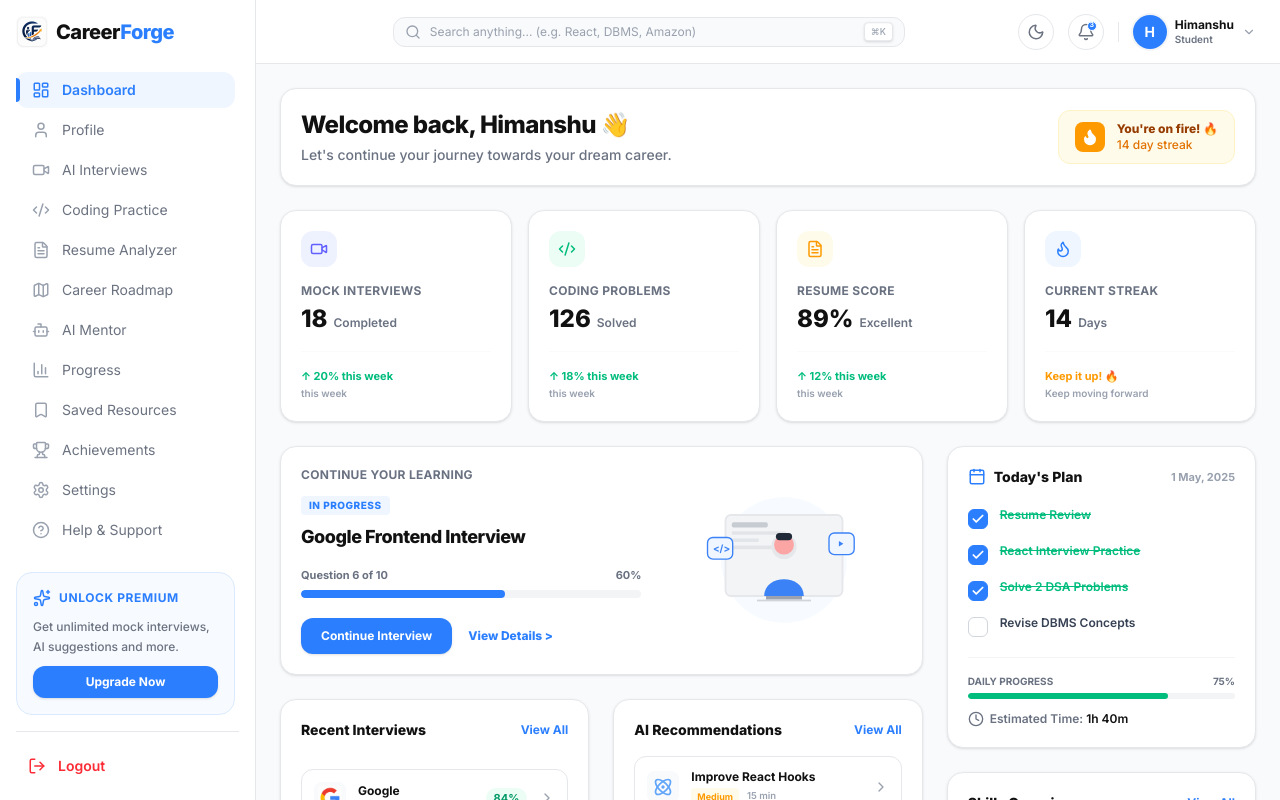
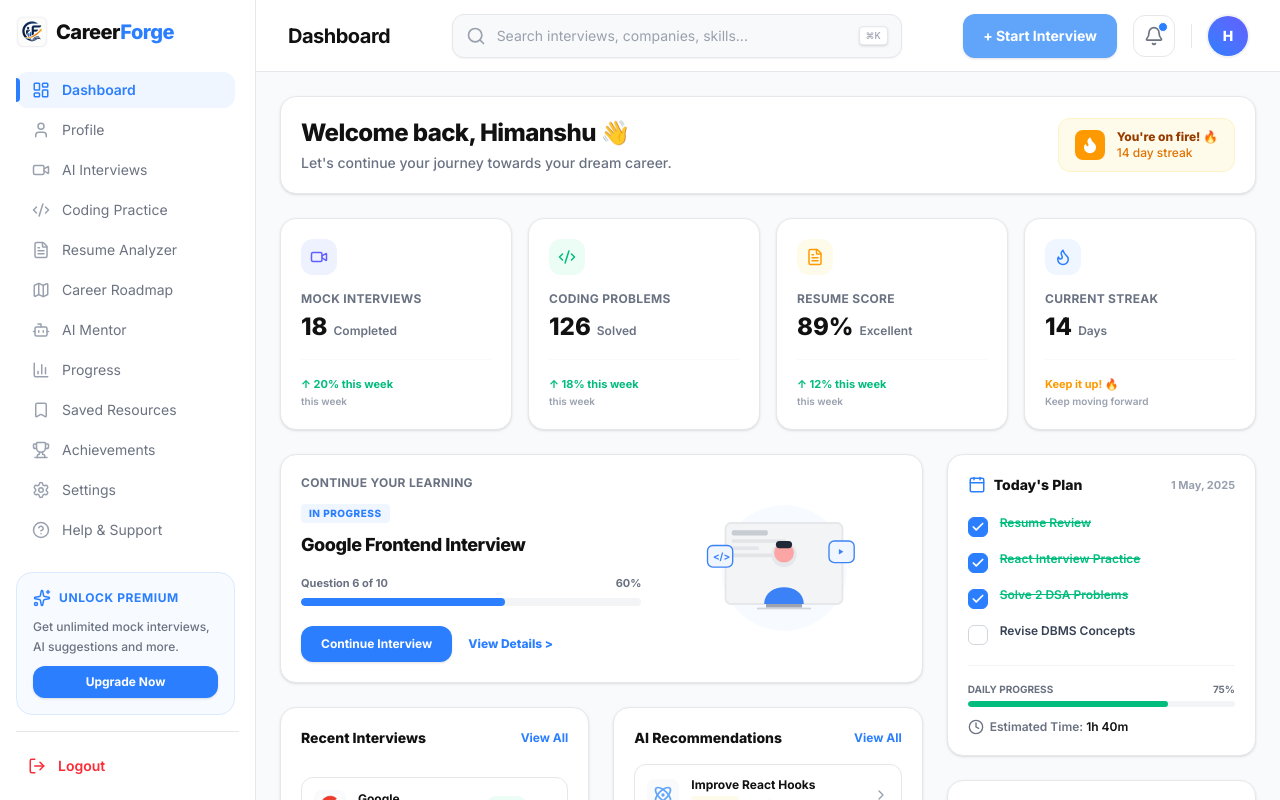
Before and after one commit to HimanshuDhurvey/CareerForge, a React (Vite) app in the folder client/: page /dashboard in a window 1280 px wide. Built offline with nearby package versions, Linux system fonts and the light colour scheme.

Commit message:
Change in UI of navigation bar

```diff
--- a/client/src/features/dashboard/components/TopNavbar.jsx
+++ b/client/src/features/dashboard/components/TopNavbar.jsx
@@ -1,108 +1,114 @@
-import React, { useState, useEffect } from 'react';
-import { useNavigate } from 'react-router-dom';
-import { Menu, Search, Bell, Moon, Sun, ChevronDown } from 'lucide-react';
-import logo from '../../../assets/logo.jpg';
+import React, { useState } from 'react';
+import { useNavigate, useLocation } from 'react-router-dom';
+import { Menu, Search, Bell } from 'lucide-react';
 import ProfileDropdown from '../../../components/Navbar/ProfileDropdown';
 
 export default function TopNavbar({ onMenuToggle }) {
   const navigate = useNavigate();
+  const location = useLocation();
   const [dropdownOpen, setDropdownOpen] = useState(false);
-  const [theme, setTheme] = useState(() => {
-    return localStorage.getItem('theme') || 'light';
-  });
 
-  useEffect(() => {
-    const root = window.document.documentElement;
-    if (theme === 'dark') {
-      root.classList.add('dark');
-    } else {
-      root.classList.remove('dark');
+  // Map route paths to dynamic Page Titles
+  const getPageTitle = (pathname) => {
+    switch (pathname) {
+      case '/dashboard':
+        return 'Dashboard';
+      case '/profile':
+        return 'Profile';
+      case '/ai-interviews':
+        return 'AI Interviews';
+      case '/coding-practice':
+        return 'Coding Practice';
+      case '/resume-analyzer':
+        return 'Resume Analyzer';
+      case '/career-roadmap':
+        return 'Career Roadmap';
+      case '/ai-mentor':
+        return 'AI Mentor';
+      case '/progress':
+        return 'Progress';
+      case '/saved-resources':
+        return 'Saved Resources';
+      case '/achievements':
+        return 'Achievements';
+      case '/settings':
+        return 'Settings';
+      case '/help-support':
+        return 'Help & Support';
+      case '/notifications':
+        return 'Notifications';
+      default:
+        const cleanStr = pathname.replace('/', '').replace('-', ' ');
+        return cleanStr ? cleanStr.split(' ').map(w => w.charAt(0).toUpperCase() + w.slice(1)).join(' ') : 'Dashboard';
     }
-    localStorage.setItem('theme', theme);
-  }, [theme]);
-
-  const toggleTheme = () => {
-    setTheme((prev) => (prev === 'light' ? 'dark' : 'light'));
   };
 
+  const pageTitle = getPageTitle(location.pathname);
+
   return (
-    <header className="h-16 flex-shrink-0 border-b border-[#E5E7EB] dark:border-gray-800 bg-white dark:bg-[#0b0f19] px-4 sm:px-6 flex items-center justify-between sticky top-0 z-20 w-full transition-colors theme-transition">
-      {/* Left Area: Hamburger and Brand */}
+    <header className="h-[72px] flex-shrink-0 border-b border-[#E5E7EB] dark:border-gray-800 bg-white dark:bg-[#0b0f19] px-6 sm:px-8 flex items-center justify-between sticky top-0 z-20 w-full transition-colors duration-200">
+      {/* Left: Page Title & Mobile Hamburger */}
       <div className="flex items-center gap-3">
         <button
           onClick={onMenuToggle}
-          className="p-1.5 rounded-lg hover:bg-gray-100 dark:hover:bg-gray-800 text-gray-500 dark:text-gray-400 lg:hidden cursor-pointer"
+          className="p-2 -ml-2 rounded-lg hover:bg-gray-100 dark:hover:bg-gray-800 text-gray-500 dark:text-gray-400 lg:hidden cursor-pointer transition-colors"
           aria-label="Open navigation menu"
         >
           <Menu className="h-5 w-5" />
         </button>
-
-        <div className="flex items-center gap-2 font-extrabold text-lg tracking-tight text-[#111111] dark:text-white lg:hidden">
-          <img src={logo} alt="CareerForge Logo" className="h-8 w-8 rounded-md object-cover" />
-          <span className="hidden sm:inline">
-            Career<span className="text-blue-500">Forge</span>
-          </span>
-        </div>
+        <h1 className="text-lg sm:text-xl font-bold tracking-tight text-[#111111] dark:text-white">
+          {pageTitle}
+        </h1>
       </div>
 
-      {/* Center Area: Search Bar */}
-      <div className="flex-1 max-w-lg mx-6 hidden md:block">
-        <div className="relative">
-          <Search className="absolute left-3 top-1/2 -translate-y-1/2 h-4 w-4 text-gray-400" />
+      {/* Center: Compact Search Bar */}
+      <div className="hidden md:flex flex-1 justify-center max-w-[450px] mx-4">
+        <div className="relative w-full max-w-[450px]">
+          <Search className="absolute left-3.5 top-1/2 -translate-y-1/2 h-5 w-5 text-gray-400" />
           <input
             type="text"
-            placeholder="Search anything... (e.g. React, DBMS, Amazon)"
-            className="w-full pl-9 pr-12 py-1.5 bg-gray-50 dark:bg-[#111827] border border-[#E5E7EB] dark:border-gray-800 rounded-xl text-xs text-[#111111] dark:text-white placeholder-gray-400 focus:outline-none focus:border-blue-400 focus:ring-1 focus:ring-blue-400 transition-colors"
+            placeholder="Search interviews, companies, skills..."
+            className="w-full h-11 pl-11 pr-12 bg-[#F8F9FA] dark:bg-[#111827]/60 border border-[#E5E7EB] dark:border-gray-800 rounded-[12px] text-sm text-[#111111] dark:text-white placeholder-gray-400 dark:placeholder-gray-500 focus:outline-none focus:border-blue-400 focus:ring-1 focus:ring-blue-400 transition-all shadow-xs"
           />
-          <kbd className="absolute right-3 top-1/2 -translate-y-1/2 bg-white dark:bg-[#1f2937] border border-[#E5E7EB] dark:border-gray-700 px-1.5 py-0.5 rounded text-[9px] font-sans font-medium text-gray-400 shadow-sm select-none">
+          <kbd className="absolute right-3.5 top-1/2 -translate-y-1/2 bg-white dark:bg-[#1f2937] border border-[#E5E7EB] dark:border-gray-700 px-1.5 py-0.5 rounded text-[9px] font-sans font-medium text-gray-400 shadow-sm select-none">
             ⌘K
           </kbd>
         </div>
       </div>
 
-      {/* Right Area: Actions */}
-      <div className="flex items-center gap-2 sm:gap-3.5">
-        {/* Theme Toggle */}
+      {/* Right: Actions */}
+      <div className="flex items-center gap-4">
+        {/* Primary Action Button */}
         <button
-          onClick={toggleTheme}
-          className="p-2 border border-[#E5E7EB] dark:border-gray-800 text-[#6B7280] dark:text-gray-400 hover:text-[#111111] dark:hover:text-white rounded-full hover:bg-gray-50 dark:hover:bg-gray-900 transition-colors cursor-pointer"
-          aria-label="Toggle theme mode"
+          onClick={() => navigate('/ai-interviews')}
+          className="hidden sm:inline-flex items-center justify-center h-11 px-5 bg-[#60A5FA] hover:bg-blue-500 text-white font-bold text-sm rounded-[12px] transition-colors cursor-pointer shadow-sm hover:shadow-md"
         >
-          {theme === 'light' ? <Moon className="h-4.5 w-4.5" /> : <Sun className="h-4.5 w-4.5" />}
+          + Start Interview
         </button>
 
-        {/* Notification Bell */}
+        {/* Notification Icon */}
         <button
           onClick={() => navigate('/notifications')}
-          className="p-2 border border-[#E5E7EB] dark:border-gray-800 text-[#6B7280] dark:text-gray-400 hover:text-[#111111] dark:hover:text-white rounded-full hover:bg-gray-50 dark:hover:bg-gray-900 transition-colors relative cursor-pointer"
+          className="p-2.5 border border-[#E5E7EB] dark:border-gray-800 text-[#6B7280] dark:text-gray-400 hover:text-[#111111] dark:hover:text-white rounded-[12px] hover:bg-gray-50 dark:hover:bg-gray-900 transition-colors relative cursor-pointer"
           aria-label="View notifications"
         >
-          <Bell className="h-4.5 w-4.5" />
-          <span className="absolute top-1.5 right-1.5 w-2.5 h-2.5 bg-blue-500 rounded-full border border-white dark:border-[#0b0f19] flex items-center justify-center text-[7px] text-white font-bold">
-            3
-          </span>
+          <Bell className="h-5 w-5" />
+          <span className="absolute top-1.5 right-1.5 w-2.5 h-2.5 bg-blue-500 rounded-full border border-white dark:border-[#0b0f19]" />
         </button>
 
         {/* Divider */}
-        <div className="h-5 w-px bg-gray-200 dark:bg-gray-800" />
+        <div className="h-6 w-px bg-gray-200 dark:bg-gray-800 hidden sm:block" />
 
-        {/* Profile Dropdown */}
+        {/* User Avatar */}
         <div className="relative">
           <button
             onClick={() => setDropdownOpen(!dropdownOpen)}
-            className="flex items-center gap-2 cursor-pointer group focus:outline-none"
+            className="w-10 h-10 rounded-full bg-gradient-to-tr from-blue-500 to-indigo-500 text-white font-extrabold flex items-center justify-center text-sm cursor-pointer shadow-sm ring-2 ring-gray-100 dark:ring-gray-800 hover:ring-blue-100 dark:hover:ring-blue-950/40 transition-all duration-200 focus:outline-none"
             aria-haspopup="true"
             aria-expanded={dropdownOpen}
             aria-label="User Profile Options Menu"
           >
-            <div className="w-8.5 h-8.5 rounded-full bg-blue-500 text-white font-bold flex items-center justify-center text-sm ring-2 ring-gray-100 dark:ring-gray-800">
-              H
-            </div>
-            <div className="text-left hidden sm:block">
-              <p className="text-xs font-bold text-[#111111] dark:text-white leading-tight">Himanshu</p>
-              <p className="text-[10px] text-gray-500 dark:text-gray-400 font-semibold">Student</p>
-            </div>
-            <ChevronDown className="h-3.5 w-3.5 text-gray-400 group-hover:text-[#111111] dark:group-hover:text-white transition-colors" />
+            H
           </button>
 
           <ProfileDropdown isOpen={dropdownOpen} onClose={() => setDropdownOpen(false)} />
```
Also changed, not shown: client/src/components/Navbar/ProfileDropdown.jsx (+44 -2 lines).
